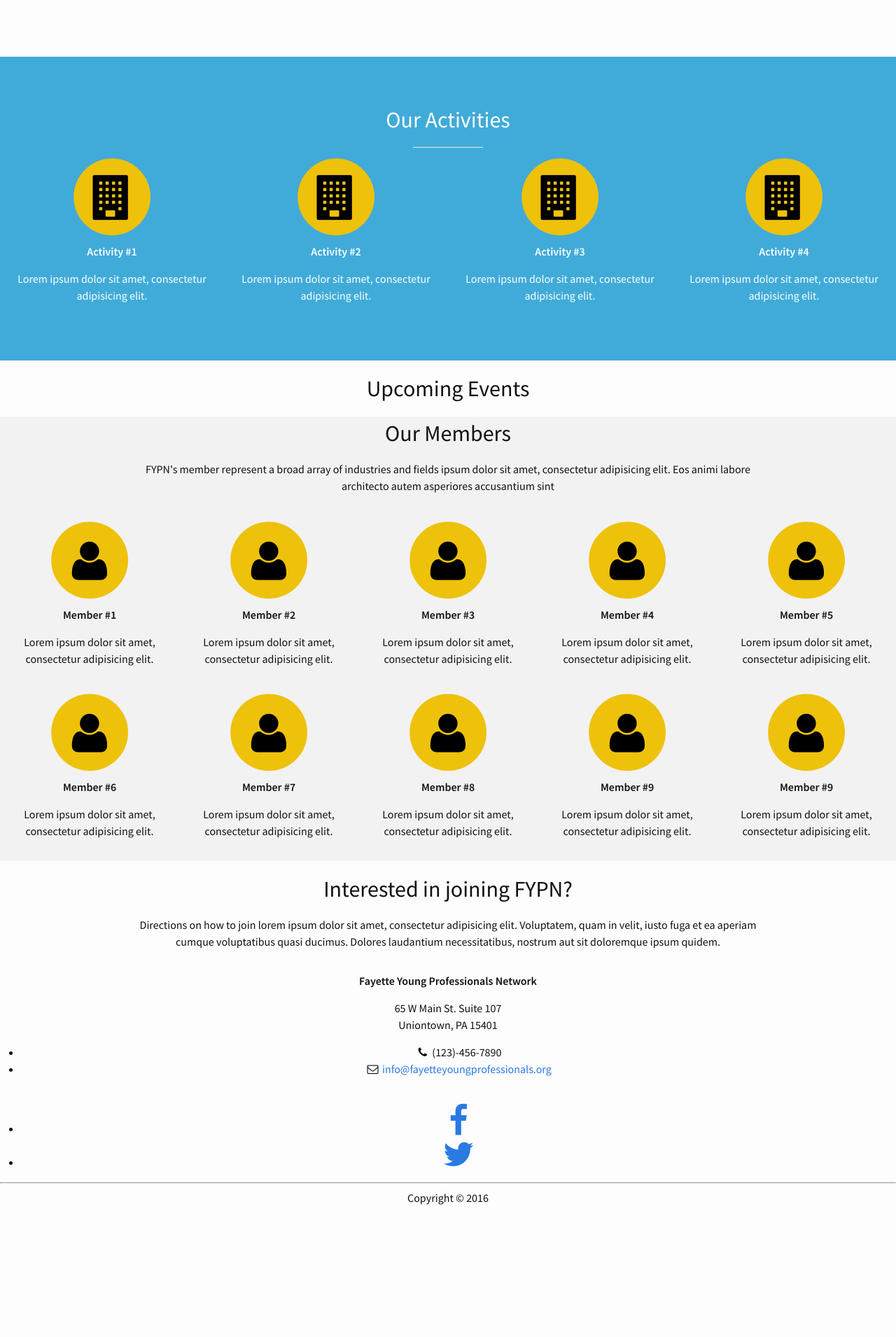
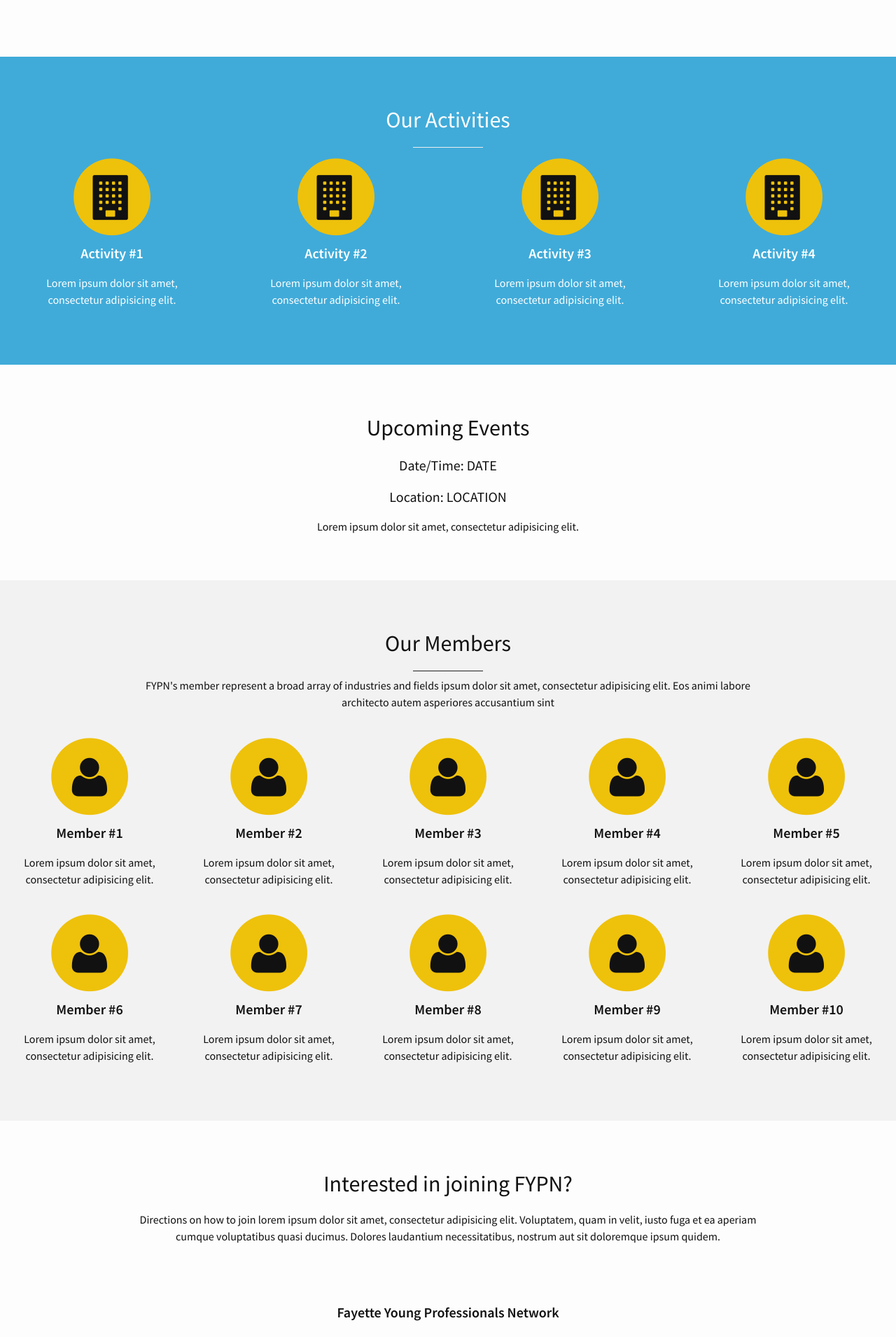
Before and after one commit to BillTalkington/FYPN, a Jekyll site: the page built from index.html, in a window 1280 px wide. Shown: the part 1054-2964 px from the top of the page at 70% size. Built offline with Jekyll 4.4.1, drawn with Linux system fonts in a browser that asks for light colours; before the commit the page ends 2792 px from its top, so only the background shows below that.

Commit message:
More styling, especially footer

```diff
--- a/_includes/footer.html
+++ b/_includes/footer.html
@@ -1,7 +1,5 @@
 <footer>
   <div class="container text-centered">
-    <div class="row">
-
     <h4><strong>{{ site.owner }}</strong>
     </h4>
     <p>
@@ -23,51 +21,7 @@
         <a href="https://twitter.com/{{ site.twitter_username }}"><i class="fa fa-twitter fa-fw fa-3x"></i></a>
       </li>
     </ul>
-        <hr class="small">
-        <p class="text-muted">Copyright &copy; {{ site.copyright }} 20{{ site.time | date: '%y' }}</p>
-
-    </div>
+    <hr class="horz-bar copyright">
+    <p class="copyright">Copyright &copy; {{ site.copyright }} 20{{ site.time | date: '%y' }}</p>
   </div>
 </footer>
-
-
-
-<!-- <footer class="site-footer">
-
-  <div class="wrapper">
-
-    <h2 class="footer-heading">{{ site.title }}</h2>
-
-    <div class="footer-col-wrapper">
-      <div class="footer-col footer-col-1">
-        <ul class="contact-list">
-          <li>{{ site.title }}</li>
-          <li><a href="mailto:{{ site.email }}">{{ site.email }}</a></li>
-        </ul>
-      </div>
-
-      <div class="footer-col footer-col-2">
-        <ul class="social-media-list">
-          {% if site.github_username %}
-          <li>
-            {% include icon-github.html username=site.github_username %}
-          </li>
-          {% endif %}
-
-          {% if site.twitter_username %}
-          <li>
-            {% include icon-twitter.html username=site.twitter_username %}
-          </li>
-          {% endif %}
-        </ul>
-      </div>
-
-      <div class="footer-col footer-col-3">
-        <p>{{ site.description }}</p>
-      </div>
-    </div>
-
-  </div>
-
-</footer>
- -->
--- a/_includes/members.html
+++ b/_includes/members.html
@@ -1,5 +1,6 @@
 <section id="members" class="members text-centered">
 	<h2>Our Members</h2>
+	<hr class="horz-bar">
 	<p class="member-statement">FYPN's member represent a broad array of industries and fields ipsum dolor sit amet, consectetur adipisicing elit. Eos animi labore architecto autem asperiores accusantium sint</p>
 	<div class="container-members">
 		<div class="member">
@@ -79,8 +80,9 @@
 				<i class="fa fa-circle fa-stack-2x"></i>
 	      <i class="fa fa-user fa-stack-1x text-icons"></i>
 			</span>
-			<h4><strong>Member #9</strong></h4>
+			<h4><strong>Member #10</strong></h4>
 			<p>Lorem ipsum dolor sit amet, consectetur adipisicing elit.</p>
+		</div>
 		</div>
 	</div>
 </section>
--- a/_includes/upcoming-events.html
+++ b/_includes/upcoming-events.html
@@ -1,3 +1,8 @@
 <section id="upcoming-events" class="upcoming-events text-centered">
 	<h2>Upcoming Events</h2>
+  	<div class="event">
+  		<h4>Date/Time: DATE</h4>
+  		<h4>Location: LOCATION</h4>
+  		<p class="event-statement">Lorem ipsum dolor sit amet, consectetur adipisicing elit.</p>
+  	</div>
 </section>
--- a/_sass/_FYPN.scss
+++ b/_sass/_FYPN.scss
@@ -18,15 +18,14 @@
 
 /* About Us */
 
-.about-us {
-  padding: 50px 0;
-}
+// .about-us {
+//   padding: 50px 0;
+// }
 
 /* Activities */
 
 .activities {
 	background: #40abd9;
-  padding: 50px 0;
   color: white;
 }
 
@@ -38,6 +37,10 @@
 h2 {
 	margin-top: 0.5em;
 	font-size: 2em;
+}
+
+h4 {
+	font-size: 1.25em;
 }
 
 .lead-statement {
@@ -56,7 +59,7 @@
 }
 
 .text-icons {
-	color: #000;
+	color: $text-color;
 }
 
 .fa-circle {
@@ -77,11 +80,12 @@
 }
 
 .activity {
-	max-width: 300px;
+	max-width: 200px;
 }
 
 .members {
-	background: #f2f2f2
+	background: #f2f2f2;
+	padding: 50px 0;
 }
 
 .member {
@@ -95,6 +99,40 @@
 
 .horz-bar {
 	border: 0;
-	border-top: 1px solid #eee;
+	border-top: 1px solid;
   max-width: 100px;
 }
+
+section.activities > hr {
+	border-top-color: #eee;
+}
+
+section.members > hr {
+	border-top-color: #222;
+}
+
+.copyright {
+	color: #777;
+}
+
+.list-unstyled {
+	margin: 0;
+  list-style: none;
+}
+
+.list-inline {
+  padding-left: 0;
+  margin-left: -5px;
+  list-style: none;
+}
+
+.list-inline > li {
+  display: inline-block;
+  padding-right: 5px;
+  padding-left: 5px;
+}
+
+
+section {
+	padding: 50px 0;
+}
```
Lines whose indentation alone changed are shown as unchanged.
